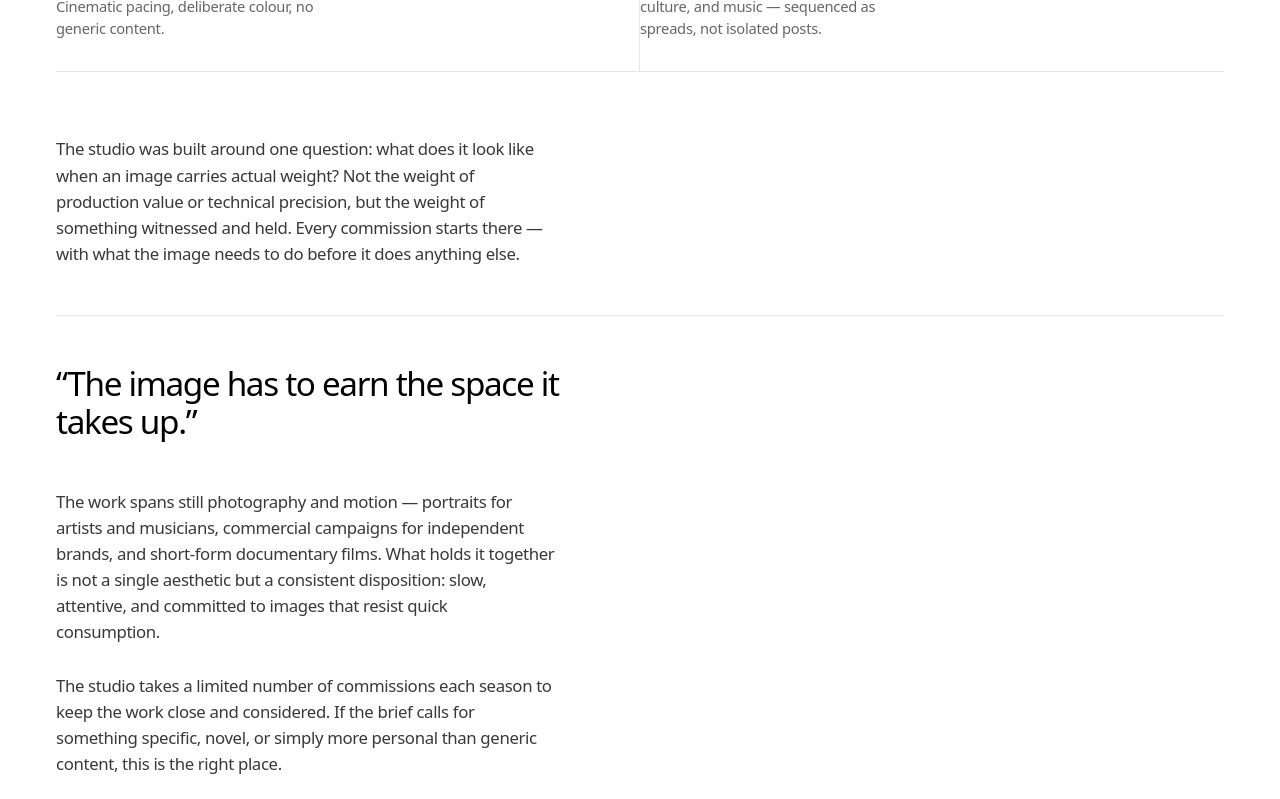
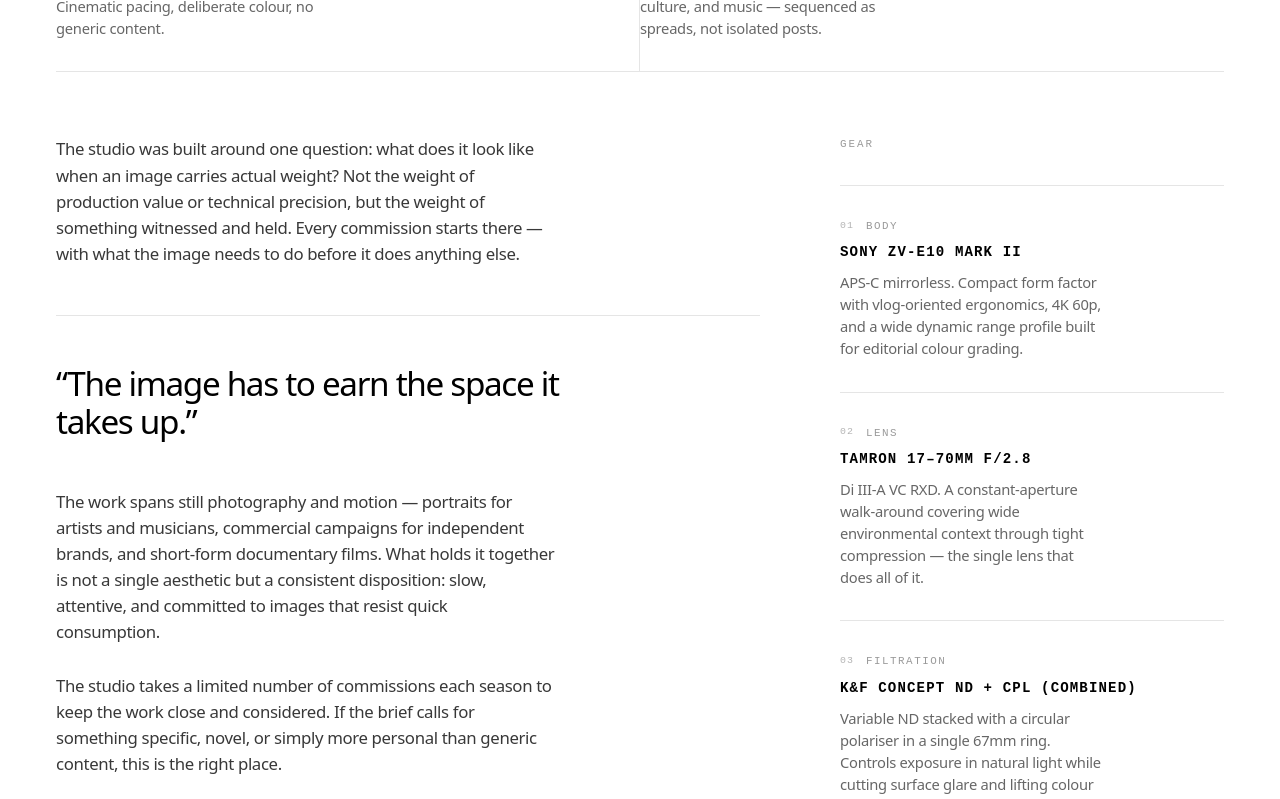
Before and after one commit to morganInc-develop/photography, a Next.js app: page /the-profile in a window 1280 px wide. Shown: the part 1500-2299 px from the top of the page. Built offline with nearby package versions, Linux system fonts and the light colour scheme; a web font is replaced by a local one.

Commit message:
feat: refine profile page presentation

```diff
--- a/src/app/globals.css
+++ b/src/app/globals.css
@@ -654,8 +654,7 @@ a {
   background-repeat: no-repeat;
 }
 
-#home-canvas-webgl,
-canvas {
+#home-canvas-webgl {
   width: 100%;
   height: 100%;
   position: fixed;
--- a/src/components/profile/ProfilePage.tsx
+++ b/src/components/profile/ProfilePage.tsx
@@ -281,8 +281,10 @@ export default function ProfilePage() {
           </div>
         </section>
 
-        {/* ── ABOUT ── */}
+        {/* ── ABOUT + GEAR ── */}
         <section className="mt-16 px-6 md:px-10 lg:px-14">
+          <div className="[display:grid] gap-14 [grid-template-columns:minmax(0,1fr)] lg:[grid-template-columns:minmax(0,1fr)_minmax(18rem,24rem)] lg:items-start lg:gap-20">
+            <div>
               <motion.p
                 className="max-w-[52ch] text-[1.05rem] leading-[1.55] tracking-[-0.022em] text-black/78"
                 style={sans}
@@ -292,10 +294,10 @@ export default function ProfilePage() {
                 transition={{ duration: 0.65, ease }}
               >
                 The studio was built around one question: what does it look like
-            when an image carries actual weight? Not the weight of production
-            value or technical precision, but the weight of something witnessed
-            and held. Every commission starts there — with what the image needs
-            to do before it does anything else.
+                when an image carries actual weight? Not the weight of
+                production value or technical precision, but the weight of
+                something witnessed and held. Every commission starts there —
+                with what the image needs to do before it does anything else.
               </motion.p>
 
               <motion.div
@@ -326,11 +328,12 @@ export default function ProfilePage() {
                 viewport={vp}
                 transition={{ duration: 0.65, ease, delay: 0.05 }}
               >
-            The work spans still photography and motion — portraits for artists
-            and musicians, commercial campaigns for independent brands, and
-            short-form documentary films. What holds it together is not a single
-            aesthetic but a consistent disposition: slow, attentive, and
-            committed to images that resist quick consumption.
+                The work spans still photography and motion — portraits for
+                artists and musicians, commercial campaigns for independent
+                brands, and short-form documentary films. What holds it together
+                is not a single aesthetic but a consistent disposition: slow,
+                attentive, and committed to images that resist quick
+                consumption.
               </motion.p>
 
               <motion.p
@@ -341,15 +344,34 @@ export default function ProfilePage() {
                 viewport={vp}
                 transition={{ duration: 0.65, ease, delay: 0.08 }}
               >
-            The studio takes a limited number of commissions each season to keep
-            the work close and considered. If the brief calls for something
-            specific, novel, or simply more personal than generic content, this
-            is the right place.
+                The studio takes a limited number of commissions each season to
+                keep the work close and considered. If the brief calls for
+                something specific, novel, or simply more personal than generic
+                content, this is the right place.
               </motion.p>
-        </section>
+            </div>
 
-        {/* ── GEAR ── */}
-        <section className="mt-16 px-6 md:px-10 lg:px-14">
+            <aside className="relative isolate">
+              <motion.div
+                className="pointer-events-none absolute right-0 top-[4.5rem] z-0 flex justify-end"
+                initial={{ opacity: 0, y: 36 }}
+                whileInView={{ opacity: 1, y: 0 }}
+                viewport={vpLg}
+                transition={{ duration: 0.9, ease }}
+              >
+                <div className="w-[14.4rem] max-w-none shrink-0 translate-x-[6%]">
+                  <ChromaKeyVideo
+                    className="w-full"
+                    src="/greenscreen.mp4"
+                    threshold={70}
+                    loop
+                    autoPlay
+                    muted
+                  />
+                </div>
+              </motion.div>
+
+              <div className="relative z-10">
                 <motion.p
                   className="mb-8 text-[0.68rem] uppercase tracking-[0.18em] text-black/40"
                   style={mono}
@@ -392,7 +414,7 @@ export default function ProfilePage() {
                         {item.name}
                       </p>
                       <p
-                  className="max-w-[38ch] text-[0.92rem] leading-[1.5] tracking-[-0.018em] text-black/60"
+                        className="max-w-[32ch] text-[0.92rem] leading-[1.5] tracking-[-0.018em] text-black/60"
                         style={sans}
                       >
                         {item.desc}
@@ -400,25 +422,9 @@ export default function ProfilePage() {
                     </motion.div>
                   ))}
                 </div>
-        </section>
-
-        {/* ── GEAR VIDEO ── */}
-        <section className="mt-20 flex justify-center bg-white px-6 md:px-10 lg:px-14">
-          <motion.div
-            className="w-full max-w-sm"
-            initial={{ opacity: 0, y: 36 }}
-            whileInView={{ opacity: 1, y: 0 }}
-            viewport={vpLg}
-            transition={{ duration: 0.9, ease }}
-          >
-            <ChromaKeyVideo
-              src="/greenscreen.mp4"
-              threshold={70}
-              loop
-              autoPlay
-              muted
-            />
-          </motion.div>
+              </div>
+            </aside>
+          </div>
         </section>
 
         {/* ── CTA ── */}
```
Lines whose indentation alone changed are shown as unchanged.
